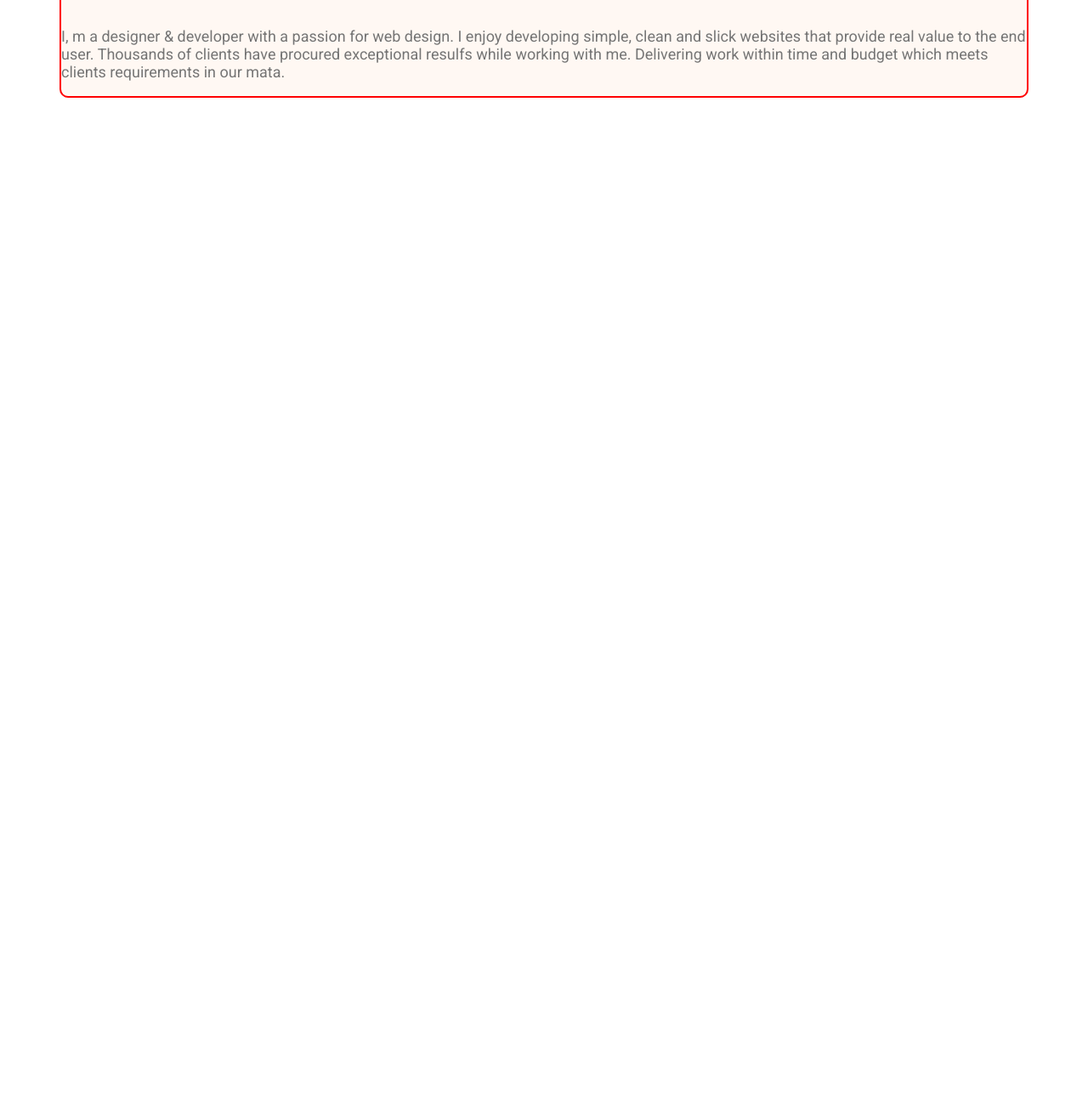
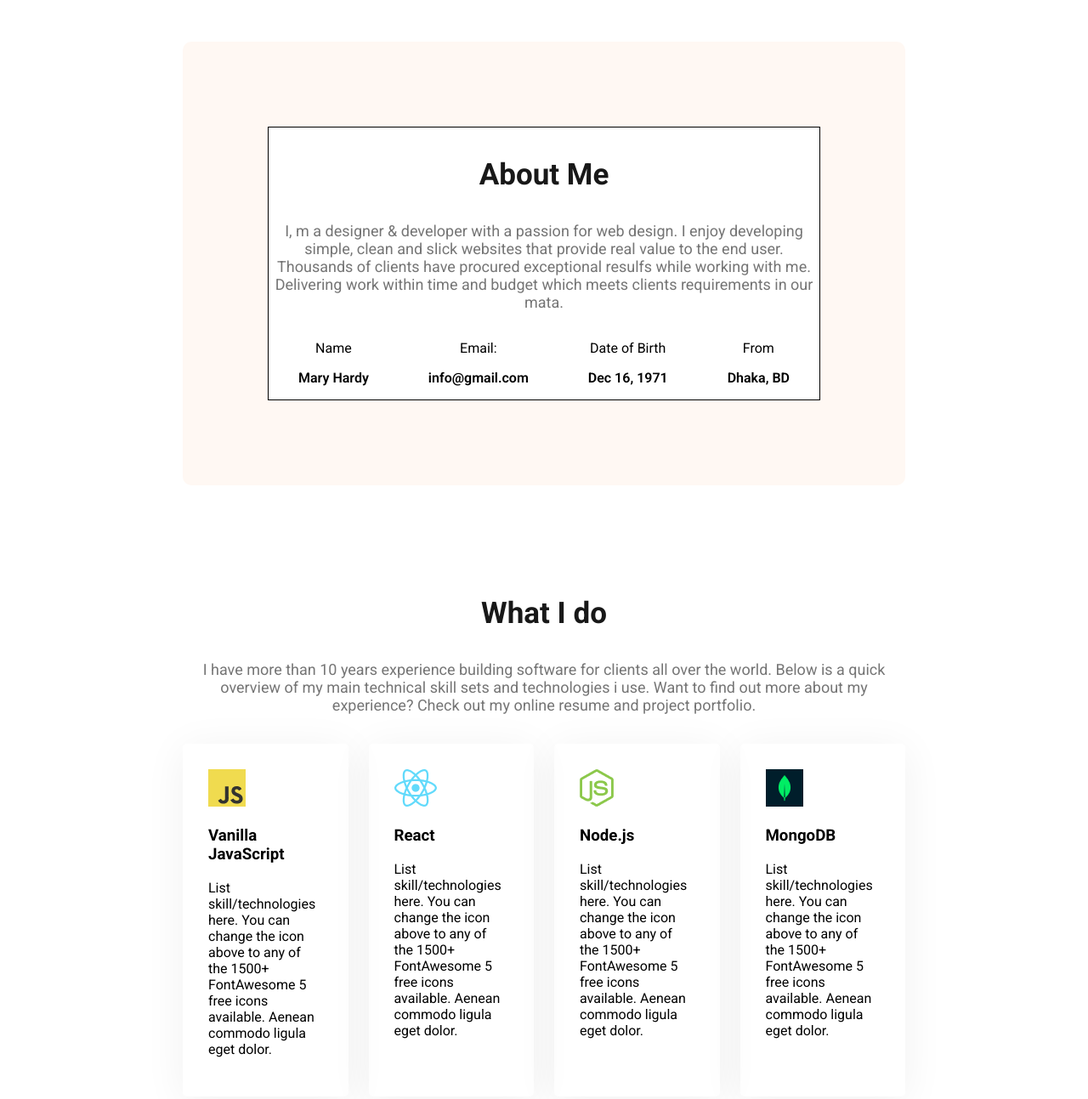
Before and after one commit to WKshefat/Portfolio-webpage, a plain HTML site: page index.html in a window 1280 px wide. Shown: the part 903-2196 px from the top of the page at 85% size. Before the commit the page ends 1026 px from the top, so only its background shows below. Drawn offline with Linux system fonts and the light colour scheme.

Commit message:
section skil added

```diff
--- a/index.html
+++ b/index.html
@@ -53,9 +53,96 @@
 
 	<main>
 		<section class="about scondary-bg">
+
+            <div class="about-border">
 			<h3 class="section-title">About Me</h3>
 			<p class="section-description">I, m a designer & developer with a passion for web design. I enjoy developing simple, clean and slick websites that provide real value to the end user. Thousands of clients have procured exceptional resulfs while working with me. Delivering work within time and budget which meets clients requirements in our mata. </p>
+
+            <div class="about-items">
+
+                <div class="about-item">
+                    <p class="item-title">Name</p>
+                    <p class="item-description">Mary Hardy</p>
+                </div>
+
+                <div class="about-item">
+                    <p class="item-title">Email:</p>
+                    <p class="item-description">info@gmail.com</p>
+                </div>
+
+                <div class="about-item">
+                    <p class="item-title">Date of Birth</p>
+                    <p class="item-description">Dec 16, 1971</p>
+                </div>
+
+
+                <div class="about-item">
+                    <p class="item-title">From</p>
+                    <p class="item-description">Dhaka, BD</p>
+                </div>
+
+            </div>
+
+
+            </div>
 		</section>
+
+
+        <!-- what i do section start -->
+
+        <section class="skill">
+            <h3 class="section-title text-center">What I do</h3>
+            <p class="section-description text-center">
+                I have more than 10 years experience building software for clients all over the world. Below is a quick overview of my main technical skill sets and technologies i use. Want to find out more about my experience? Check out my online resume and project portfolio.
+            </p>
+
+
+            <div class="skill-container">
+
+                <div class="skill-content">
+                    <img src="images/icons/js.png" alt="">
+
+                    <h3 class="skill-title">Vanilla JavaScript</h3>
+                    <p class="skill-para">
+                        List skill/technologies here. You can change the icon above to any of the 1500+ FontAwesome 5 free icons available. Aenean commodo ligula eget dolor.
+                    </p>
+                </div>
+
+                <div class="skill-content">
+                    <img src="images/icons/react.png" alt="">
+
+                    <h3 class="skill-title">React</h3>
+                    <p class="skill-para">
+                        List skill/technologies here. You can change the icon above to any of the 1500+ FontAwesome 5 free icons available. Aenean commodo ligula eget dolor.
+                    </p>
+                </div>
+
+
+
+
+                <div class="skill-content">
+                    <img src="images/icons/nodejs.png" alt="">
+
+                    <h3 class="skill-title">Node.js</h3>
+                    <p class="skill-para">
+                        List skill/technologies here. You can change the icon above to any of the 1500+ FontAwesome 5 free icons available. Aenean commodo ligula eget dolor.
+                    </p>
+                </div>
+
+
+
+                <div class="skill-content">
+                    <img src="images/icons/mongo.png" alt="">
+
+                    <h3 class="skill-title">MongoDB</h3>
+                    <p class="skill-para">
+                        List skill/technologies here. You can change the icon above to any of the 1500+ FontAwesome 5 free icons available. Aenean commodo ligula eget dolor.
+                    </p>
+                </div>
+            </div>
+
+        </div>
+        </section>
 
 	</main>
 
--- a/style.css
+++ b/style.css
@@ -108,8 +108,8 @@
 
 /*main code start*/
 main{
-	max-width:1140px;
-	margin:auto;
+	max-width:850px;
+	margin:0px auto;
 }
 
 
@@ -117,7 +117,9 @@ main{
 
 .about{
 	border-radius:10px;
-	border:2px solid red;
+	padding:100px 100px;
+	text-align:center;
+
 }
 
 .section-title{
@@ -130,3 +132,47 @@ main{
 	font-size:18px;
 	color:#757575;
 }
+
+.about-items{
+	display:flex;
+	justify-content:space-around;
+}
+
+.item-description{
+	font-weight:600;
+}
+
+.about-border{
+	border:1px solid black;
+	background-color:white
+}
+
+/* main */
+
+main section{
+	margin-top:130px;
+	margin-bottom:130px;
+}
+
+/* what i do section code start  */
+
+.text-center{
+	text-align:center;
+}
+
+
+.skill-container{
+	display:flex;
+	gap:24px;
+}
+
+.skill-content{
+	padding:30px;
+	box-shadow: 0ex 6px 50px 0px rgba(0, 0, 0, 0.06);
+	border-radius:5px;
+}
+
+
+.skill .section-description{
+	margin:35px 0px;
+}
```
